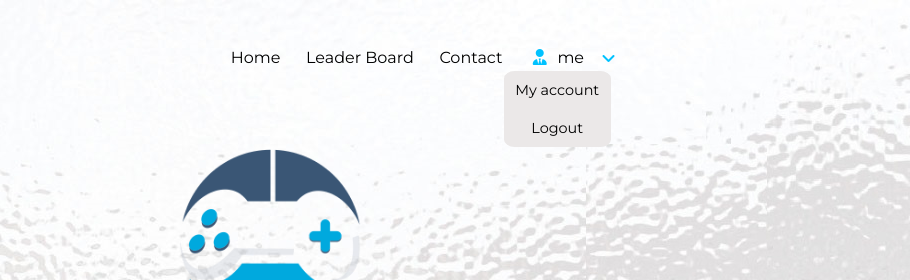
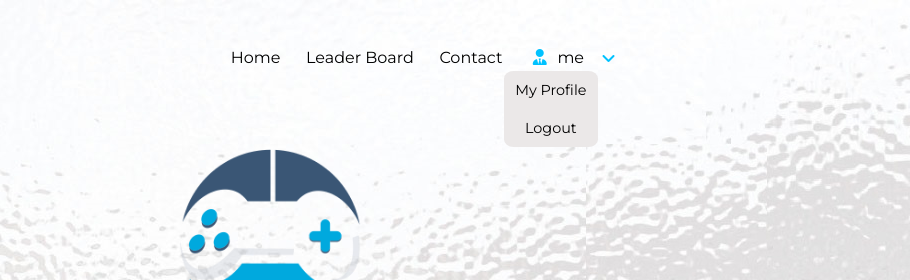
Before and after one commit to agapealex/GaL, a plain HTML site: page index.html in a window 1280 px wide. Both pictures are taken after a click on the icon 981 px from the left and 59 px from the top of the page. Shown: the top 280 px of the page, 370-1280 px from the left. Drawn offline with Linux system fonts and the light colour scheme; files whose address does not match are found by name.

Commit message:
Update index.html

```diff
--- a/index.html
+++ b/index.html
@@ -37,7 +37,7 @@
                             </div>
                             <div class="hide-mobile " id="cez">
                                 <ul>
-                                    <li><a href="#">My account</a></li>
+                                    <li><a href="MyProfile.html">My Profile</a></li>
                                     <li><a href="#">Logout</a></li>
                                 </ul>
                             </div>
```
